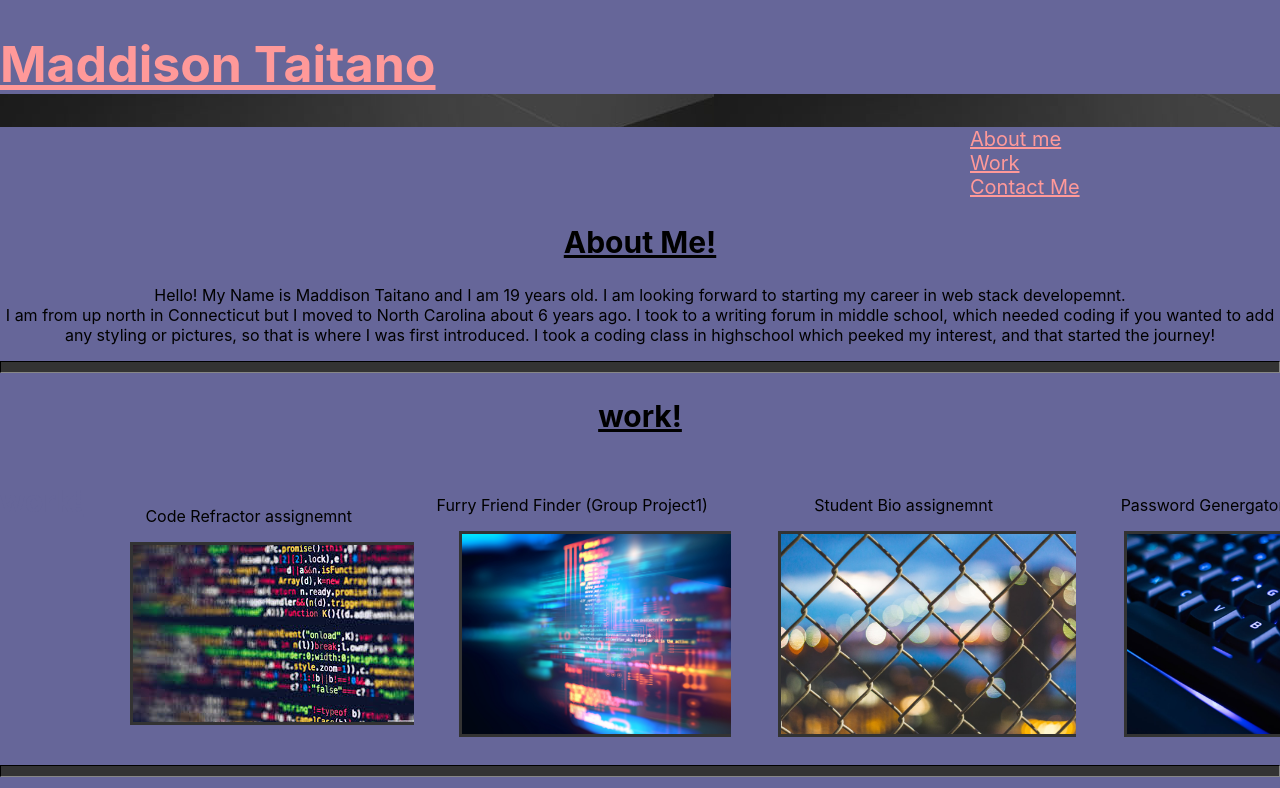
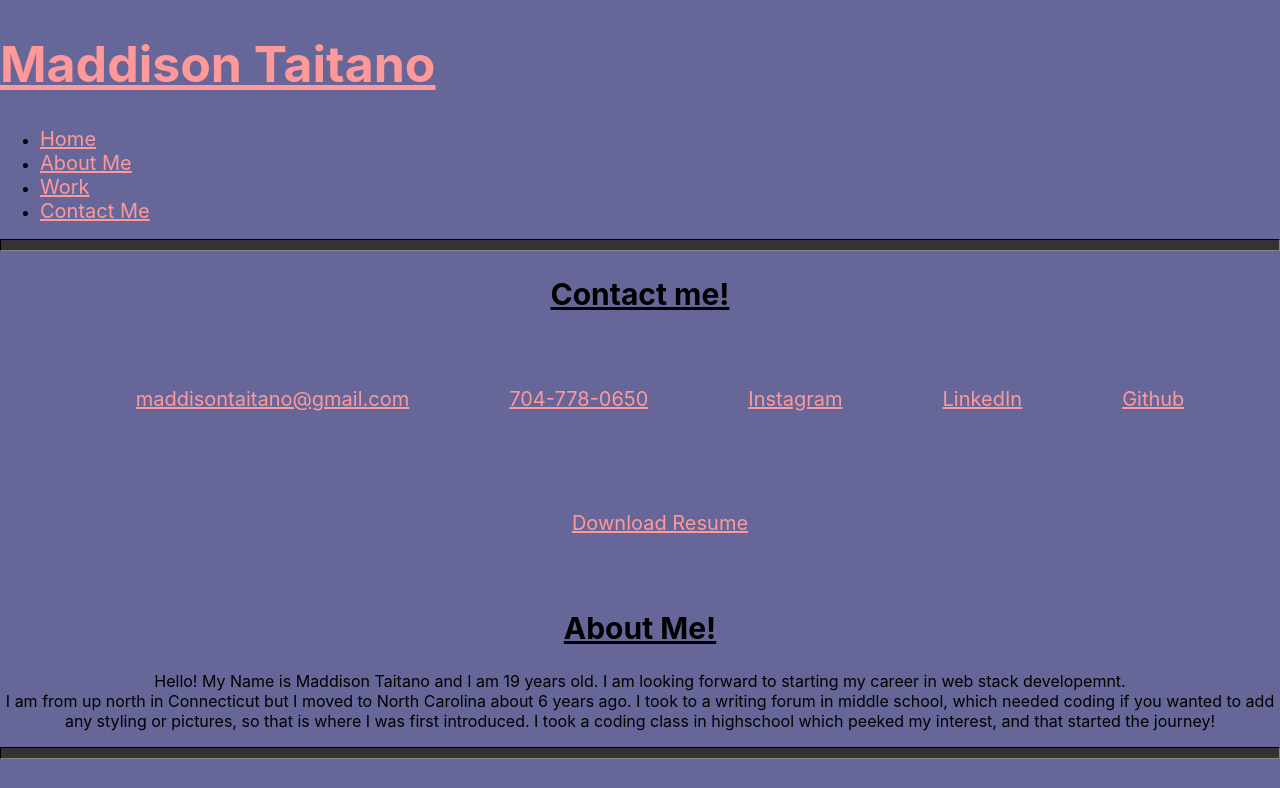
Before and after one commit to Maddisontaitano/React-Portfolio, a React (Create React App) app in the folder react-portfolio/: page /contact-me in a window 1280 px wide. Shown: the top 788 px of the page. Built offline with nearby package versions, Linux system fonts and the light colour scheme.

Commit message:
fixed nav bar

```diff
--- a/react-portfolio/package.json
+++ b/react-portfolio/package.json
@@ -10,6 +10,7 @@
     "gh-pages": "^3.1.0",
     "react": "^17.0.1",
     "react-dom": "^17.0.1",
+    "react-router-dom": "^5.2.0",
     "react-scripts": "4.0.3",
     "web-vitals": "^1.1.1"
   },
--- a/react-portfolio/src/App.js
+++ b/react-portfolio/src/App.js
@@ -3,13 +3,30 @@ import Header from './components/header/header';
 import Intro from './components/intro/intro';
 import Cards from './components/cards/cards';
 import Footer from './components/footer/footer';
+import Work from './components/work';
+
+import { BrowserRouter as Router, Route } from "react-router-dom";
+import NavTabs from "./components/NavTabs";
+// import Home from "./components/pages/Home";
+import About from "./components/intro/intro";
+import Blog from "./components/cards/cards";
+import Contact from "./components/footer/footer";
 
 function App() {
   return (
     <div>
       <Header />
-        <Intro />
-         <Cards />
+        <Router>
+        <div>
+          <NavTabs />
+          <Route exact path="/about-me" component={About} />
+          <Route exact path="/work" component={Blog} />
+          <Route path="/contact-me" component={Contact} />
+        </div>
+      </Router>
+      <Intro />
+      <Work />
+      <Cards />
       <Footer />
     </div>
   );
--- /dev/null
+++ b/react-portfolio/src/components/NavTabs.js
@@ -0,0 +1,45 @@
+import React from "react";
+import { Link, useLocation } from "react-router-dom";
+
+function NavTabs() {
+  // We'll go into the Hooks API later, for now, we are just using some code
+  // from the react-router docs (https://reacttraining.com/react-router/web/api/Hooks/uselocation)
+  // This allows the component to check the route any time the user uses a link to navigate.
+  const location = useLocation();
+
+  return (
+    <ul className="nav nav-tabs">
+      <li className="nav-item">
+        <Link to="/" className={location.pathname === "/" ? "nav-link active" : "nav-link"}>
+          Home
+        </Link>
+      </li>
+      <li className="nav-item">
+        <Link
+          to="/about-me"
+          className={location.pathname === "/about-me" ? "nav-link active" : "nav-link"}
+        >
+          About Me
+        </Link>
+      </li>
+      <li className="nav-item">
+        <Link
+          to="/work"
+          className={location.pathname === "/work" ? "nav-link active" : "nav-link"}
+        >
+          Work
+        </Link>
+      </li>
+      <li className="nav-item">
+        <Link
+          to="/contact-me"
+          className={location.pathname === "/contact-me" ? "nav-link active" : "nav-link"}
+        >
+          Contact Me
+        </Link>
+      </li>
+    </ul>
+  );
+}
+
+export default NavTabs;
--- a/react-portfolio/src/components/header/header.js
+++ b/react-portfolio/src/components/header/header.js
@@ -2,6 +2,8 @@ import React from "react";
 import "./header.css";
 //importing image
 import background from "./backgroundheader.jpg";
+
+
 
 //function for header
 function Header() {
@@ -9,19 +11,6 @@ function Header() {
     <div className="header">
       <div style={{ backgroundImage: `url(${background})` }}>
       <h1 className="title">Maddison Taitano</h1>
-      <nav>
-        <ul>
-            <li>
-                <a href="#about-me">About me</a> <br/>
-            </li>
-            <li>
-                <a href="#work">Work</a> <br/>
-            </li>
-            <li>
-                <a href="#contact-me">Contact Me</a> <br/>
-            </li>
-        </ul>
-    </nav>
     </div>
     </div>
   );
--- a/react-portfolio/src/components/intro/intro.js
+++ b/react-portfolio/src/components/intro/intro.js
@@ -1,5 +1,5 @@
 import React from "react";
- import './intro.css';
+import './intro.css';
 
 function Intro() {
   return (
@@ -15,11 +15,6 @@ function Intro() {
         </p>
 
         <hr></hr>
-
-        <h2 class=" title">
-        work!
-        </h2>
-
     </div>
   );
 }
--- /dev/null
+++ b/react-portfolio/src/components/work.js
@@ -0,0 +1,12 @@
+import React from "react";
+
+function Work() {
+  return (
+    <h2 class=" title">
+        work!
+        </h2>
+  );
+}
+
+
+export default Work;
```
Also changed, not shown: 1 other file (tests, documents, lock files or other folders).
